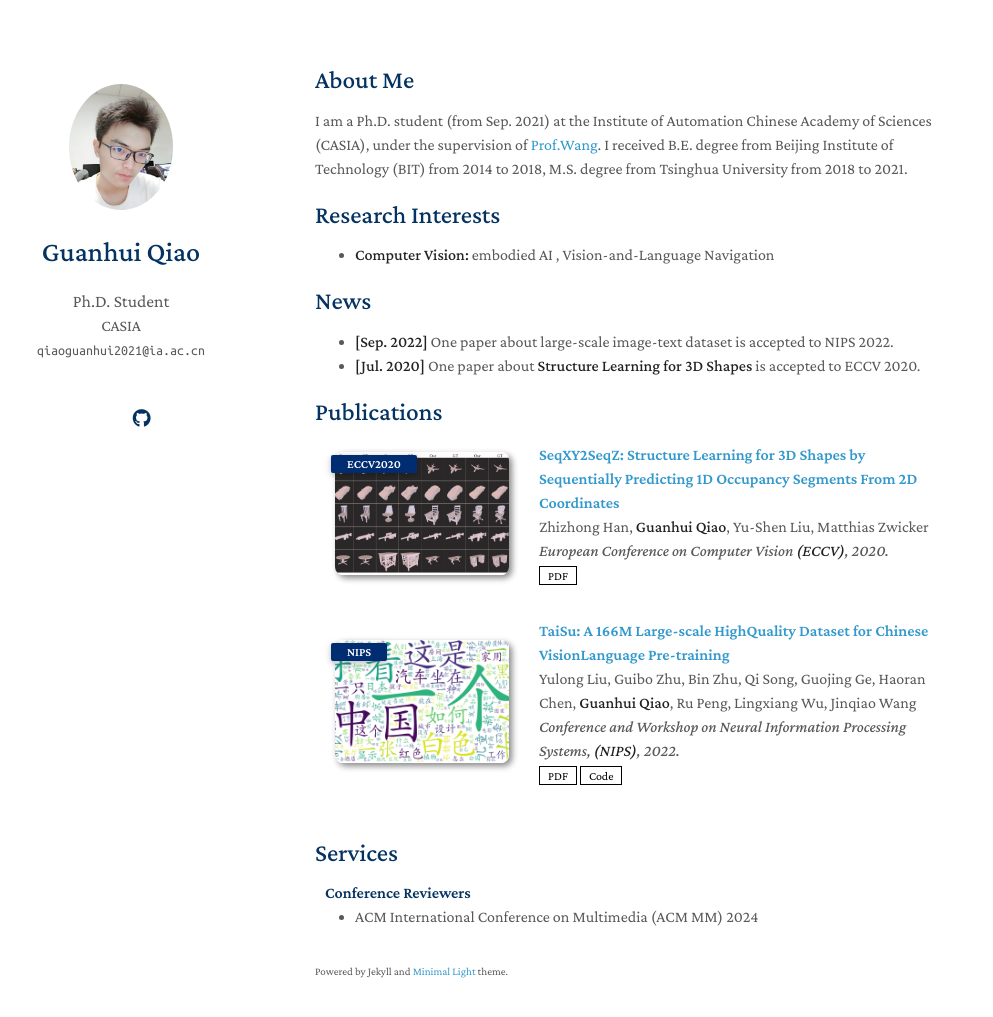
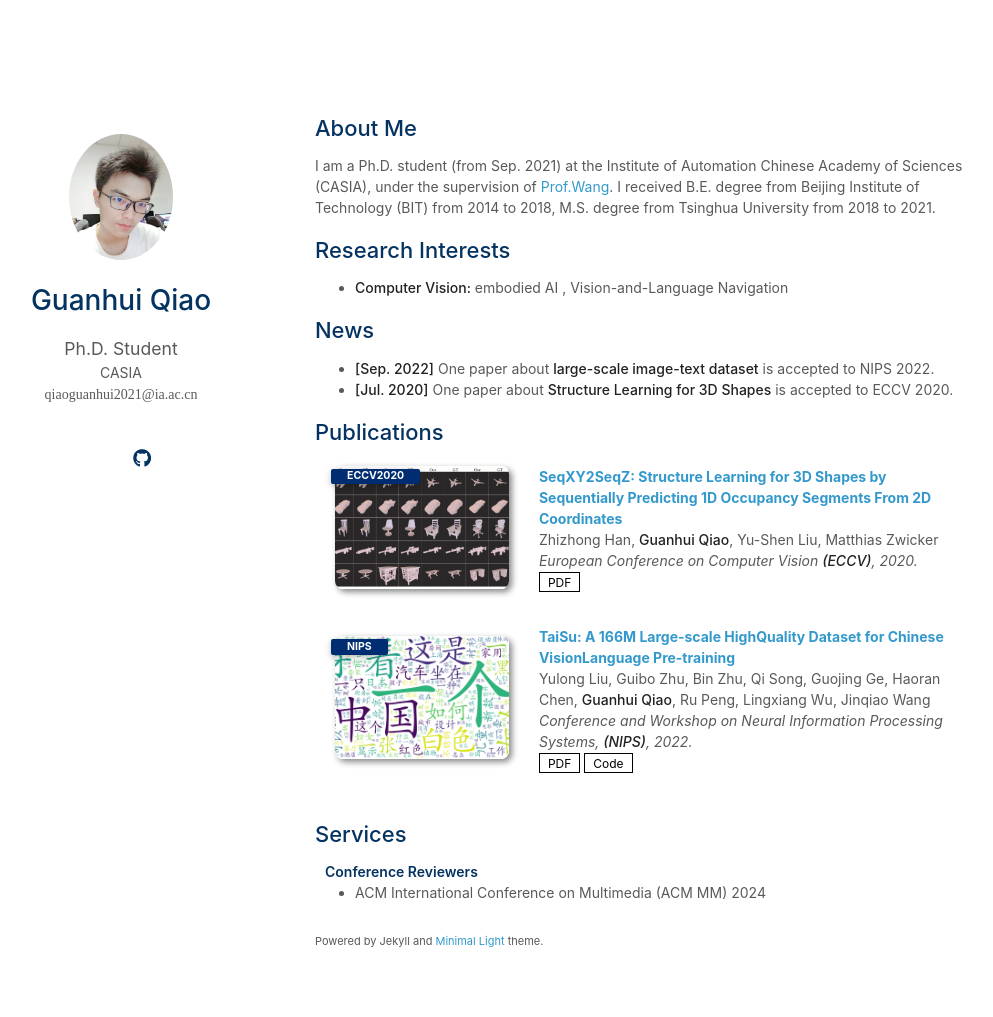
Before and after one commit to qiaogh97/qiaogh97.github.io, a Jekyll site: the page built from index.md, in a window 1280 px wide and 1052 px high. Shown: the top 1017 px of the window, without its empty margins (155-1148 px from the left). Built offline with Jekyll 4.4.1, drawn with Linux system fonts in a browser that asks for light colours; nearby versions of some CDN libraries; a style sheet for code colours, icons or effects is not loaded; our own code applies the rules of GitHub Pages for plain Markdown files.

Commit message:
modify font

```diff
--- a/_config.yml
+++ b/_config.yml
@@ -32,7 +32,7 @@ auto_dark_mode: true
 
 # Font
 # You can use this option to choose between Serif or Sans Serif fonts.
-font: "Serif" # or "Sans Serif"
+font: "Consolas" # or "Sans Serif" "Serif"
 
 # Google Analytics ID
 # Please remove this if you don't use Google Analytics
--- a/_layouts/homepage.html
+++ b/_layouts/homepage.html
@@ -24,7 +24,7 @@
     {% if site.font == "Sans Serif" %}
     <link rel="stylesheet" href="./assets/css/font_sans_serif.css">
     {% else %}
-    <link rel="stylesheet" href="./assets/css/font.css">
+    <link rel="stylesheet" href="./assets/css/font_consolas.css">
     {% endif %}
     {% if site.auto_dark_mode %}
     <link rel="stylesheet" href="./assets/css/style.css">
--- /dev/null
+++ b/assets/css/font_consolas.css
@@ -0,0 +1,7 @@
+body {
+    background-color: #fff;
+    padding:50px;
+    font: 14px/1.5 -apple-system, BlinkMacSystemFont, "Segoe UI", Roboto, Oxygen, Ubuntu, Cantarell, "Fira Sans", "Droid Sans", "Helvetica Neue", Arial, "consolas", "Apple Color Emoji", "Segoe UI Emoji", "Segoe UI Symbol";
+    color:#595959;
+    font-weight:400;
+  }
--- a/index.md
+++ b/index.md
@@ -13,7 +13,7 @@ I received B.E. degree from Beijing Institute of Technology (BIT) from 2014 to 2
 
 ## News
 
-- **[Sep. 2022]** One paper about large-scale image-text dataset is accepted to NIPS 2022.
+- **[Sep. 2022]** One paper about **large-scale image-text dataset** is accepted to NIPS 2022.
 - **[Jul. 2020]** One paper about **Structure Learning for 3D Shapes** is accepted to ECCV 2020.
 
 
```
